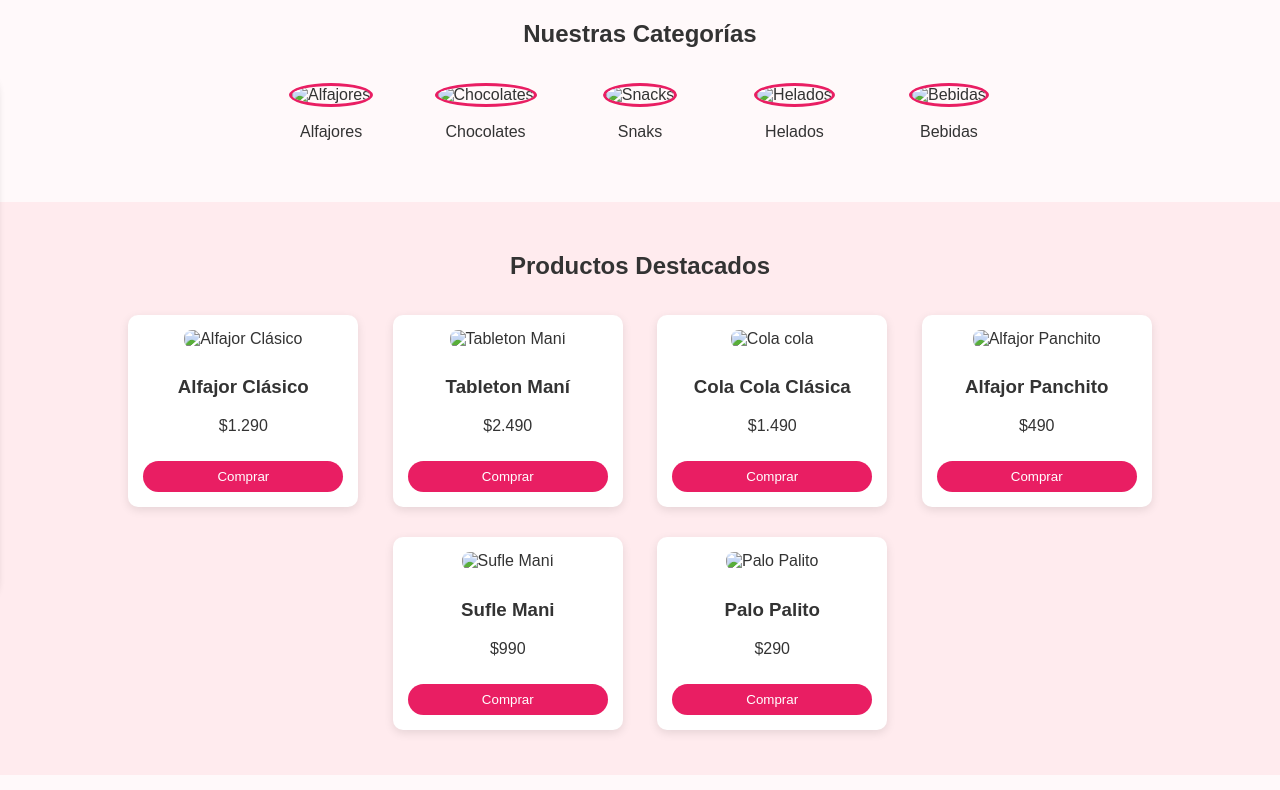
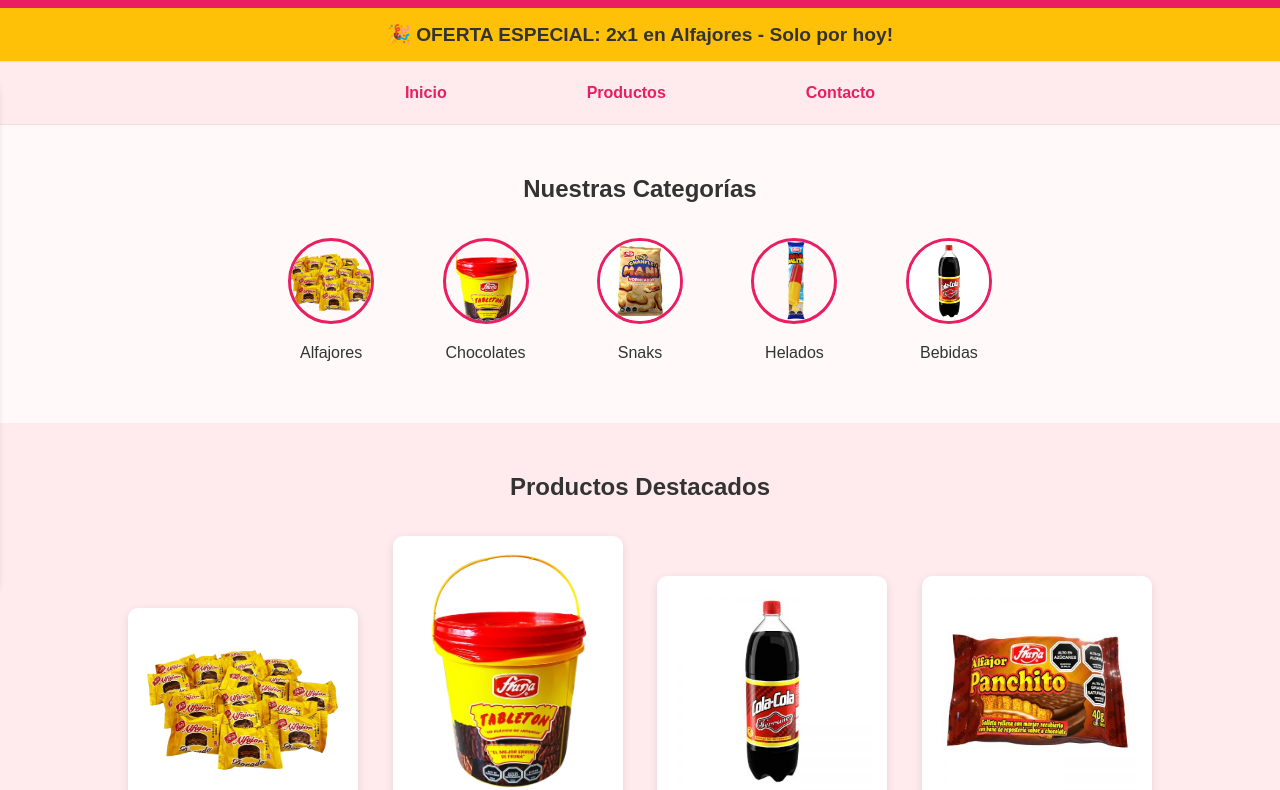
Before and after one commit to Stalegame/PROYECTO-DE-PROGRAMACION, a plain HTML site: page SRC/Frontend/index.html in a window 1280 px wide. Shown: the part 205-995 px from the top of the page. Drawn offline with Linux system fonts and the light colour scheme; the site is published under a folder, as on GitHub Pages, so addresses that start at the root find nothing.

Commit message:
minor fixes Frontend

```diff
--- a/SRC/Frontend/index.html
+++ b/SRC/Frontend/index.html
@@ -4,7 +4,7 @@
     <meta charset="UTF-8">
     <meta name="viewport" content="width=device-width, initial-scale=1.0">
     <title>FRUNA Chile - Dulces Tradicionales</title>
-    <link rel="icon" href="/img/logo fruna.png" type="image/png">
+    <link rel="icon" href="./img/logo fruna.png" type="image/png">
     <style>
         /* ESTILOS GENERALES */
         body {
@@ -230,15 +230,15 @@
     <header>
         <div class="logo-container">
             <button class="btn-login" onclick="location.href='login_users.html'">
-                <img src="/img/user_login.png" alt="Login" class="icono-btn">
+                <img src="./img/user_login.png" alt="Login" class="icono-btn">
                 Iniciar Sesión
             </button>
 
             <button class="btn-shop-bag" onclick="">
-                <img src="/img/shop_white.png" alt="shop_bag" class="icono-btn2">
+                <img src="./img/shop_white.png" alt="shop_bag" class="icono-btn2">
             </button>
 
-            <img src="/img/logo fruna.png" alt="FRUNA Chile">
+            <img src="./img/logo fruna.png" alt="FRUNA Chile">
 
         </div>
     </header>
@@ -267,27 +267,27 @@
         <h2>Nuestras Categorías</h2>
 
         <div class="categoria">
-            <img src="/img/alfajores.png" alt="Alfajores">
+            <img src="./img/alfajores.png" alt="Alfajores">
             <p>Alfajores</p>
         </div>
 
         <div class="categoria">
-            <img src="/img/tabletones.png" alt="Chocolates">
+            <img src="./img/tabletones.png" alt="Chocolates">
             <p>Chocolates</p>
         </div>
 
         <div class="categoria">
-            <img src="/img/Sufle_Chanfle_Mani.jpg" alt="Snacks">
+            <img src="./img/Sufle_Chanfle_Mani.jpg" alt="Snacks">
             <p>Snaks</p>
         </div>
 
         <div class="categoria">
-            <img src="/img/palo_palito.png" alt="Helados">
+            <img src="./img/palo_palito.png" alt="Helados">
             <p>Helados</p>
         </div>
 
         <div class="categoria">
-            <img src="/img/cola_cola_fruna.jpg" alt="Bebidas">
+            <img src="./img/cola_cola_fruna.jpg" alt="Bebidas">
             <p>Bebidas</p>
         </div>
 
@@ -299,7 +299,7 @@
 
         <div class="producto">
 
-            <img src="/img/alfajores.png" alt="Alfajor Clásico">
+            <img src="./img/alfajores.png" alt="Alfajor Clásico">
 
             <h3>Alfajor Clásico</h3>
             <p>$1.290</p>
@@ -308,7 +308,7 @@
 
         <div class="producto">
 
-            <img src="/img/tabletones.png" alt="Tableton Maní">
+            <img src="./img/tabletones.png" alt="Tableton Maní">
 
             <h3>Tableton Maní</h3>
             <p>$2.490</p>
@@ -317,7 +317,7 @@
 
         <div class="producto">
 
-            <img src="/img/cola_cola_fruna.jpg" alt="Cola cola">
+            <img src="./img/cola_cola_fruna.jpg" alt="Cola cola">
 
             <h3>Cola Cola Clásica</h3>
             <p>$1.490</p>
@@ -326,7 +326,7 @@
 
         <div class="producto">
 
-            <img src="/img/Alfajor_Panchito.jpg" alt="Alfajor Panchito">
+            <img src="./img/Alfajor_Panchito.jpg" alt="Alfajor Panchito">
 
             <h3>Alfajor Panchito</h3>
             <p>$490</p>
@@ -335,7 +335,7 @@
 
         <div class="producto">
 
-            <img src="/img/Sufle_Chanfle_Mani.jpg" alt="Sufle Maní">
+            <img src="./img/Sufle_Chanfle_Mani.jpg" alt="Sufle Maní">
 
             <h3>Sufle Mani</h3>
             <p>$990</p>
@@ -344,7 +344,7 @@
 
         <div class="producto">
 
-            <img src="/img/palo_palito.png" alt="Palo Palito">
+            <img src="./img/palo_palito.png" alt="Palo Palito">
 
             <h3>Palo Palito</h3>
             <p>$290</p>
```
Also changed, not shown: SRC/Frontend/productos.html (+9 -9 lines).
